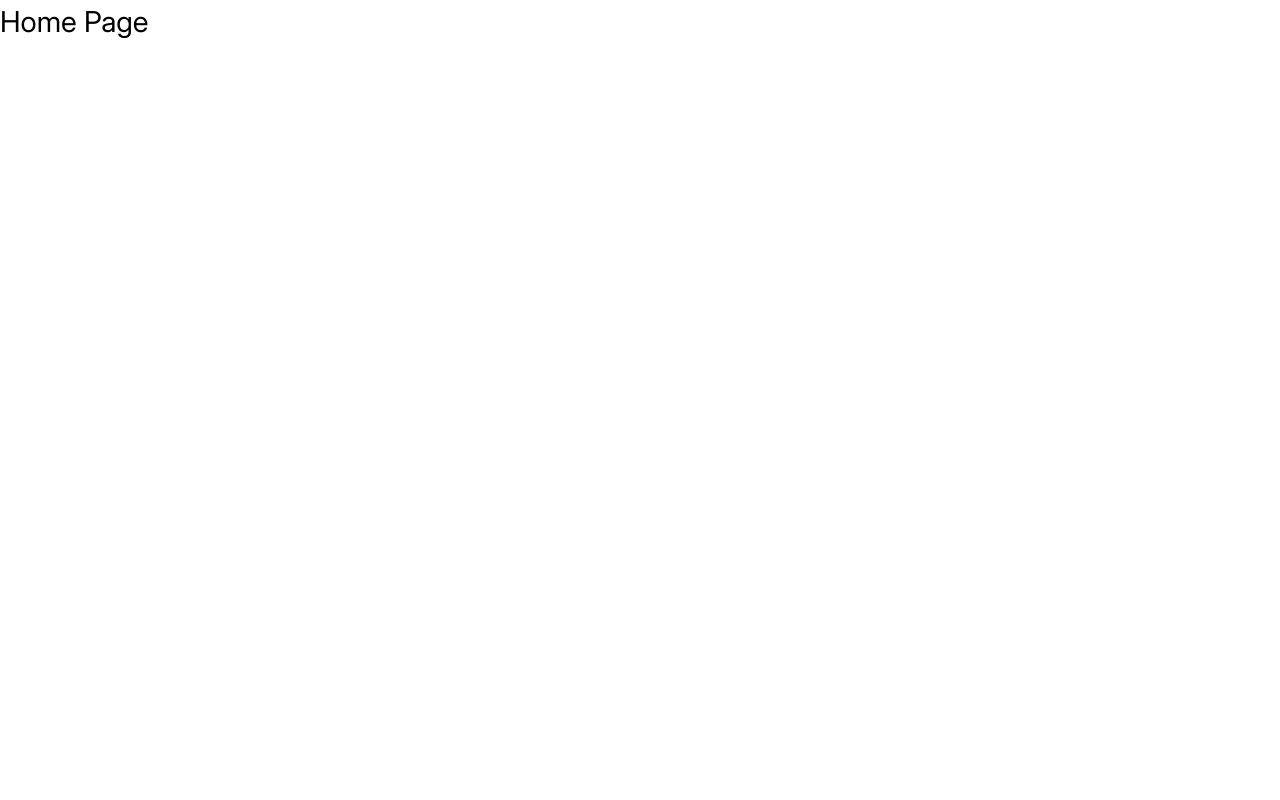
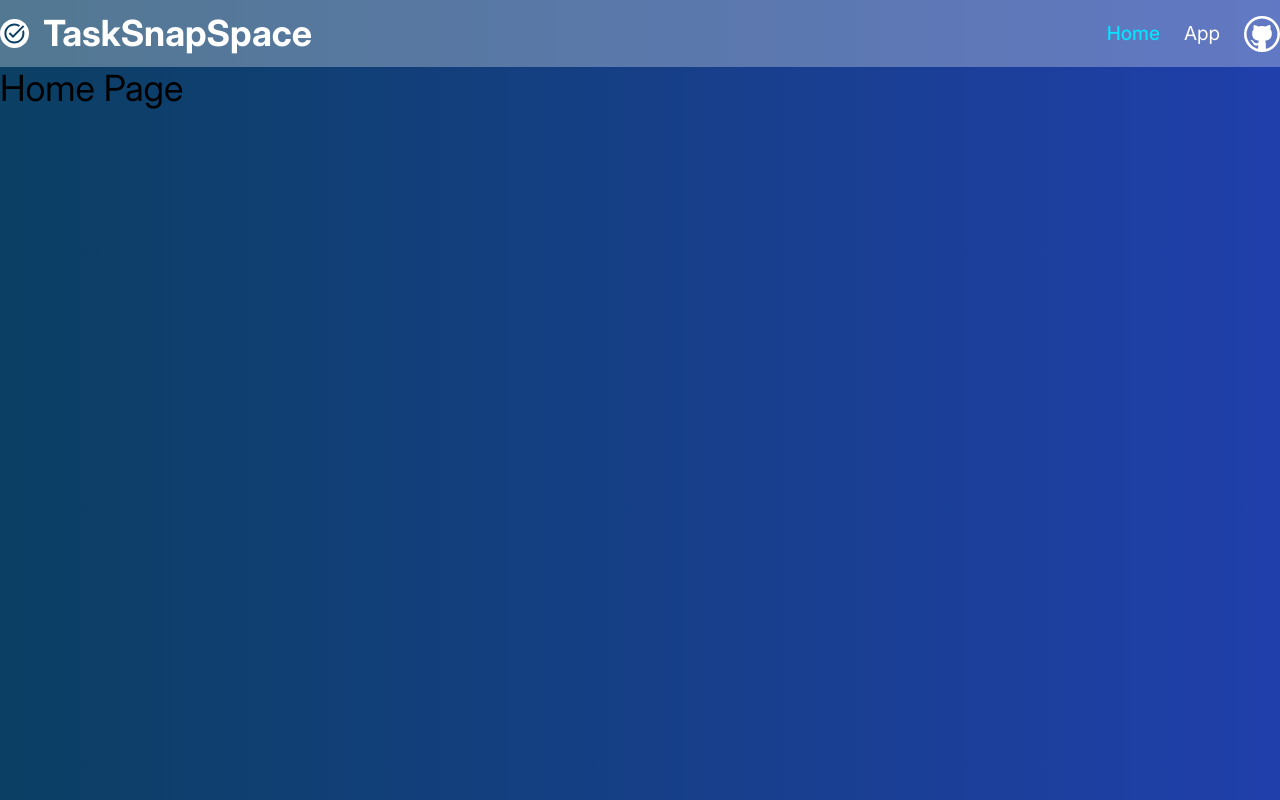
Before and after one commit to Neonsy/React-Learning-Projects, a React (Vite) app in the folder Task Snap Space/: page / in a window 1280 px wide. Built offline with nearby package versions, Linux system fonts and the light colour scheme.

Commit message:
Created App Header

```diff
--- a/Task Snap Space/src/app/index.tsx
+++ b/Task Snap Space/src/app/index.tsx
@@ -1,9 +1,12 @@
 import { Outlet } from '@tanstack/react-router';
 import { TanStackRouterDevtools } from '@tanstack/router-devtools';
+
+import Header from '../components/header';
 
 export default function App() {
     return (
         <>
+            <Header />
             <Outlet />
             <TanStackRouterDevtools />
         </>
--- /dev/null
+++ b/Task Snap Space/src/components/container/index.tsx
@@ -0,0 +1,11 @@
+type Props = {
+    children: React.ReactNode;
+};
+
+export default function Container({ children }: Props) {
+    return (
+        <>
+            <div className='container mx-auto'>{children}</div>
+        </>
+    );
+}
--- /dev/null
+++ b/Task Snap Space/src/components/header/index.tsx
@@ -0,0 +1,12 @@
+import Container from '../container';
+import Nav from './nav';
+
+export default function Header() {
+    return (
+        <header className='bg-slate-50/30 text-white'>
+            <Container>
+                <Nav />
+            </Container>
+        </header>
+    );
+}
--- /dev/null
+++ b/Task Snap Space/src/components/header/nav.tsx
@@ -0,0 +1,37 @@
+import { Link } from '@tanstack/react-router';
+
+import { VscGithub } from 'react-icons/vsc';
+import { MdOutlineTaskAlt } from 'react-icons/md';
+
+export default function Nav() {
+    return (
+        <nav className='py-2.5 flex justify-between items-center'>
+            <Link to='/' className='flex items-center gap-x-3'>
+                <MdOutlineTaskAlt className='bg-white p-0.5 text-2xl rounded-full text-[#0B3F63]' />
+                <h1 className='font-bold'>TaskSnapSpace</h1>
+            </Link>
+
+            <ul className='flex gap-x-5 items-center'>
+                <li>
+                    <Link to='/' className='hover:underline' activeProps={{ className: 'text-[#08e2ff] font-medium' }}>
+                        Home
+                    </Link>
+                </li>
+                <li>
+                    <Link to='/app' className='hover:underline' activeProps={{ className: 'text-[#08e2ff] font-medium' }}>
+                        App
+                    </Link>
+                </li>
+                <li>
+                    <a
+                        href='https://github.com/Neonsy/React-Learning-State-Management/tree/Task-Snap-Space/Task%20Snap%20Space'
+                        target='_blank'
+                        rel='noreferrer noopener'
+                        className='flex items-center'>
+                        <VscGithub className='text-3xl' />
+                    </a>
+                </li>
+            </ul>
+        </nav>
+    );
+}
--- a/Task Snap Space/src/main.css
+++ b/Task Snap Space/src/main.css
@@ -6,6 +6,26 @@
 
 @layer base {
     html {
-        font-size: 1.8rem;
+        font-size: 1.2rem;
+    }
+
+    h1 {
+        @apply text-3xl;
+    }
+
+    h2 {
+        @apply text-2xl;
+    }
+
+    h3 {
+        @apply text-xl;
+    }
+
+    p {
+        @apply text-lg;
     }
 }
+
+body {
+    @apply min-h-dvh bg-gradient-to-r from-[#0B3F63] via-[#163F87] to-[#203FAB];
+}
--- /dev/null
+++ b/Task Snap Space/src/pages/app.tsx
@@ -0,0 +1,7 @@
+export default function App() {
+    return (
+        <div>
+            <h1>App Page</h1>
+        </div>
+    );
+}
--- a/Task Snap Space/src/routeTree.gen.ts
+++ b/Task Snap Space/src/routeTree.gen.ts
@@ -16,9 +16,15 @@ import { Route as rootRoute } from './routes/__root'
 
 // Create Virtual Routes
 
+const AppLazyImport = createFileRoute('/app')()
 const IndexLazyImport = createFileRoute('/')()
 
 // Create/Update Routes
+
+const AppLazyRoute = AppLazyImport.update({
+  path: '/app',
+  getParentRoute: () => rootRoute,
+} as any).lazy(() => import('./routes/app.lazy').then((d) => d.Route))
 
 const IndexLazyRoute = IndexLazyImport.update({
   path: '/',
@@ -36,6 +42,13 @@ declare module '@tanstack/react-router' {
       preLoaderRoute: typeof IndexLazyImport
       parentRoute: typeof rootRoute
     }
+    '/app': {
+      id: '/app'
+      path: '/app'
+      fullPath: '/app'
+      preLoaderRoute: typeof AppLazyImport
+      parentRoute: typeof rootRoute
+    }
   }
 }
 
@@ -43,32 +56,37 @@ declare module '@tanstack/react-router' {
 
 export interface FileRoutesByFullPath {
   '/': typeof IndexLazyRoute
+  '/app': typeof AppLazyRoute
 }
 
 export interface FileRoutesByTo {
   '/': typeof IndexLazyRoute
+  '/app': typeof AppLazyRoute
 }
 
 export interface FileRoutesById {
   __root__: typeof rootRoute
   '/': typeof IndexLazyRoute
+  '/app': typeof AppLazyRoute
 }
 
 export interface FileRouteTypes {
   fileRoutesByFullPath: FileRoutesByFullPath
-  fullPaths: '/'
+  fullPaths: '/' | '/app'
   fileRoutesByTo: FileRoutesByTo
-  to: '/'
-  id: '__root__' | '/'
+  to: '/' | '/app'
+  id: '__root__' | '/' | '/app'
   fileRoutesById: FileRoutesById
 }
 
 export interface RootRouteChildren {
   IndexLazyRoute: typeof IndexLazyRoute
+  AppLazyRoute: typeof AppLazyRoute
 }
 
 const rootRouteChildren: RootRouteChildren = {
   IndexLazyRoute: IndexLazyRoute,
+  AppLazyRoute: AppLazyRoute,
 }
 
 export const routeTree = rootRoute
@@ -83,11 +101,15 @@ export const routeTree = rootRoute
     "__root__": {
       "filePath": "__root.tsx",
       "children": [
-        "/"
+        "/",
+        "/app"
       ]
     },
     "/": {
       "filePath": "index.lazy.tsx"
+    },
+    "/app": {
+      "filePath": "app.lazy.tsx"
     }
   }
 }
--- /dev/null
+++ b/Task Snap Space/src/routes/app.lazy.tsx
@@ -0,0 +1,7 @@
+import { createLazyFileRoute } from '@tanstack/react-router';
+
+import App from '../pages/app';
+
+export const Route = createLazyFileRoute('/app')({
+    component: App,
+});
```
Also changed, not shown: 1 other file (tests, documents, lock files or other folders).
